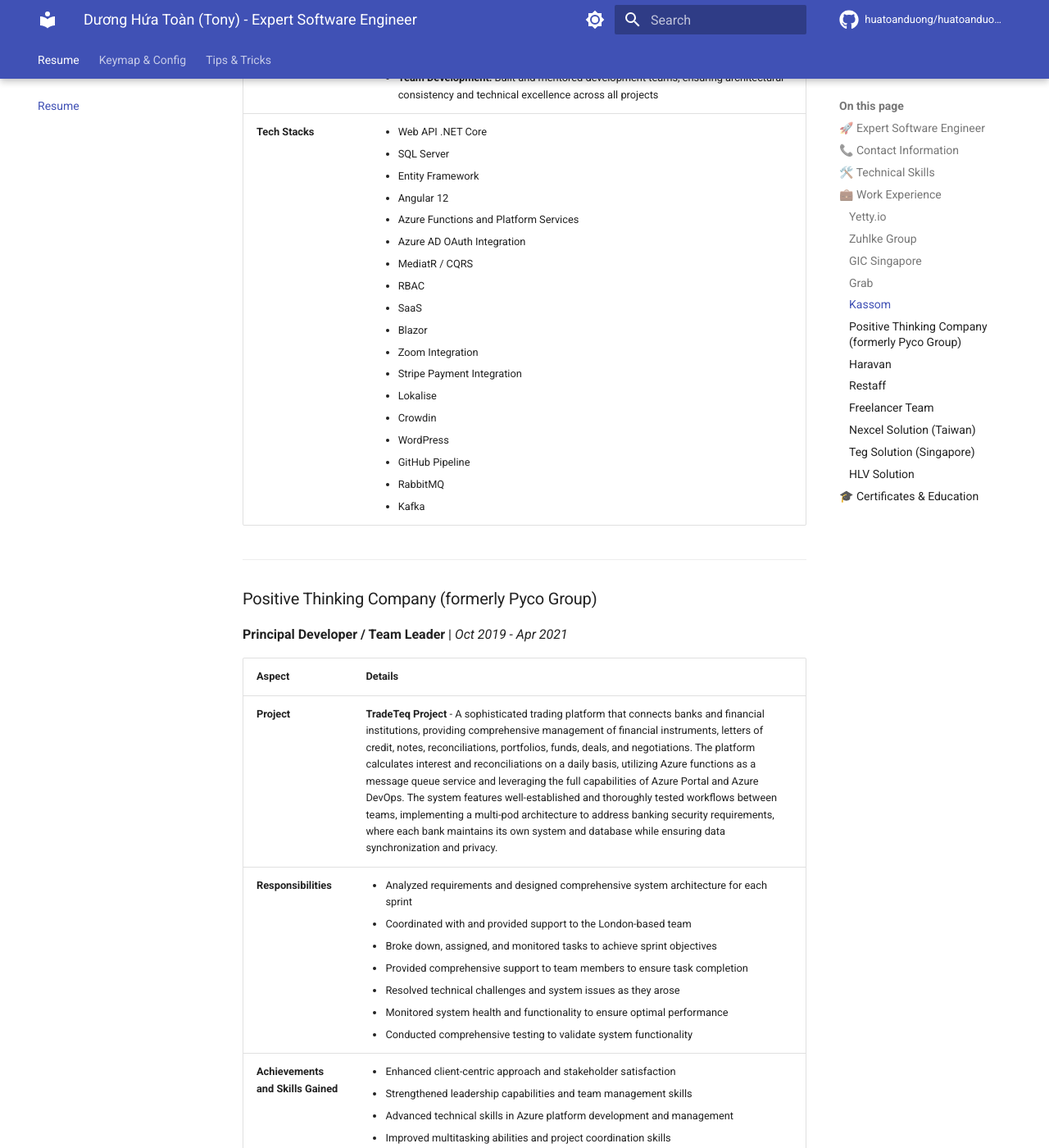
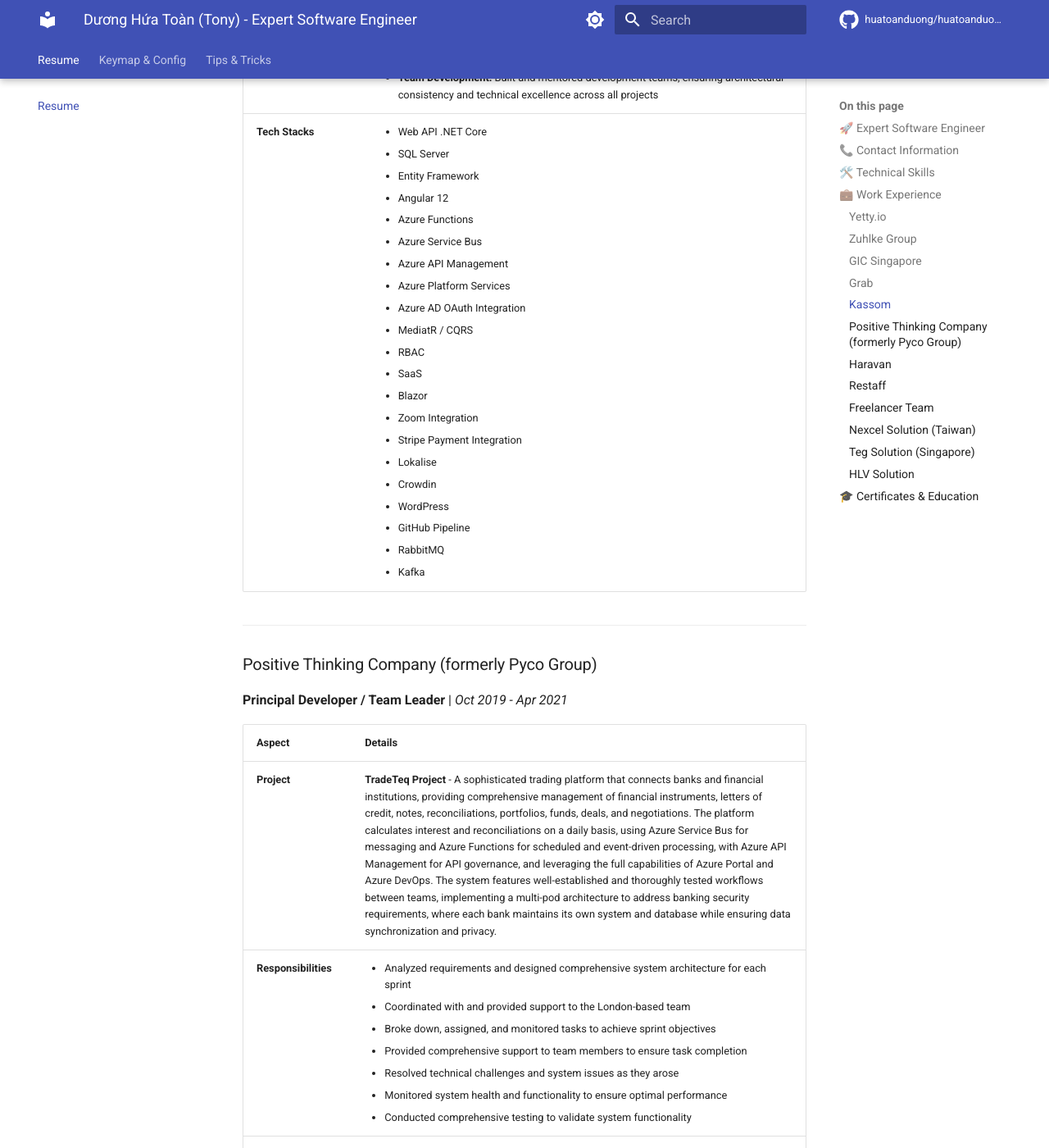
Before and after one commit to huatoanduong/huatoanduong.github.io, an MkDocs documentation site: the page built from docs/index.md, in a window 1280 px wide and 1400 px high, scrolled down 7390 px. Shown: the whole window at 82% size. Built offline with MkDocs 1.6.1 and Material for MkDocs 9.7.7, drawn with Linux system fonts in a browser that asks for light colours; comment, search, counter and statistics services are not loaded; some of the changed text lies outside the part shown.

Commit message:
Enhance documentation by adding Azure skills (#24)
adding Azure Service Bus and Azure API Management to skills and project
descriptions. Update references to Azure Functions for clarity and
detail in project workflows.

```diff
--- a/docs/index.md
+++ b/docs/index.md
@@ -64,11 +64,11 @@
     </tr>
     <tr>
       <td><strong>Cloud & DevOps</strong></td>
-      <td>Docker, Kubernetes, Azure Services, Azure Functions, GitLab CI/CD, TeamCity, GitHub Pipeline</td>
+      <td>Docker, Kubernetes, Azure Services, Azure Functions, Azure API Management, GitLab CI/CD, TeamCity, GitHub Pipeline</td>
     </tr>
     <tr>
       <td><strong>Message Queues</strong></td>
-      <td>Kafka, RabbitMQ, Redis</td>
+      <td>Kafka, RabbitMQ, Redis, Azure Service Bus</td>
     </tr>
     <tr>
       <td><strong>System Architecture</strong></td>
@@ -431,7 +431,10 @@
           <li>SQL Server</li>
           <li>Entity Framework</li>
           <li>Angular 12</li>
-          <li>Azure Functions and Platform Services</li>
+          <li>Azure Functions</li>
+          <li>Azure Service Bus</li>
+          <li>Azure API Management</li>
+          <li>Azure Platform Services</li>
           <li>Azure AD OAuth Integration</li>
           <li>MediatR / CQRS</li>
           <li>RBAC</li>
@@ -469,7 +472,7 @@
       <td><strong>Project</strong></td>
       <td>
         <strong>TradeTeq Project</strong> - A sophisticated trading platform that connects banks and financial institutions, providing comprehensive management of financial instruments, letters of credit, notes, reconciliations, portfolios, funds,
-        deals, and negotiations. The platform calculates interest and reconciliations on a daily basis, utilizing Azure functions as a message queue service and leveraging the full capabilities of Azure Portal and Azure DevOps. The system features
+        deals, and negotiations. The platform calculates interest and reconciliations on a daily basis, using Azure Service Bus for messaging and Azure Functions for scheduled and event-driven processing, with Azure API Management for API governance, and leveraging the full capabilities of Azure Portal and Azure DevOps. The system features
         well-established and thoroughly tested workflows between teams, implementing a multi-pod architecture to address banking security requirements, where each bank maintains its own system and database while ensuring data synchronization and
         privacy.
       </td>
@@ -509,7 +512,10 @@
           <li>SQL Server</li>
           <li>Entity Framework</li>
           <li>Angular 7</li>
-          <li>Azure Functions and Platform Services</li>
+          <li>Azure Functions</li>
+          <li>Azure Service Bus</li>
+          <li>Azure API Management</li>
+          <li>Azure Platform Services</li>
           <li>Multi-pod/Tenant Architecture</li>
           <li>MediatR / CQRS</li>
           <li>RBAC</li>
```
